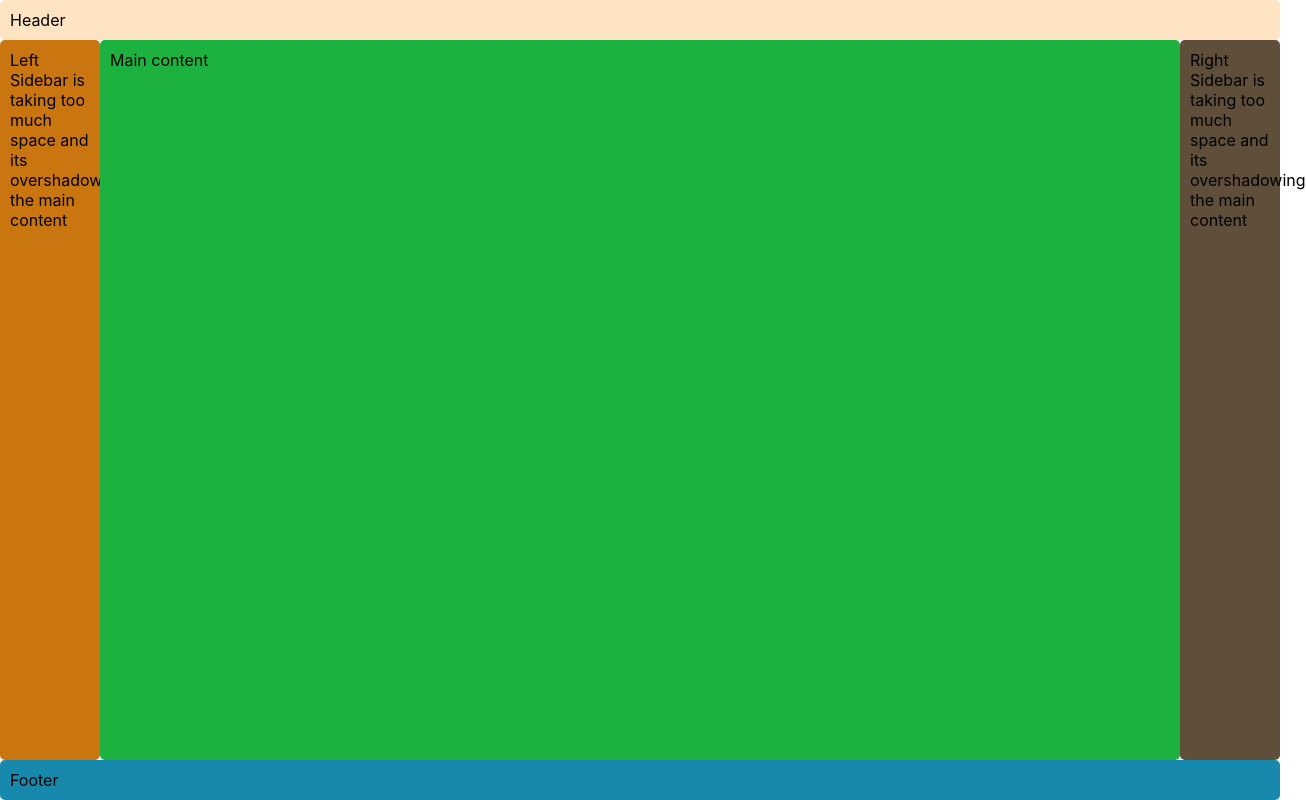
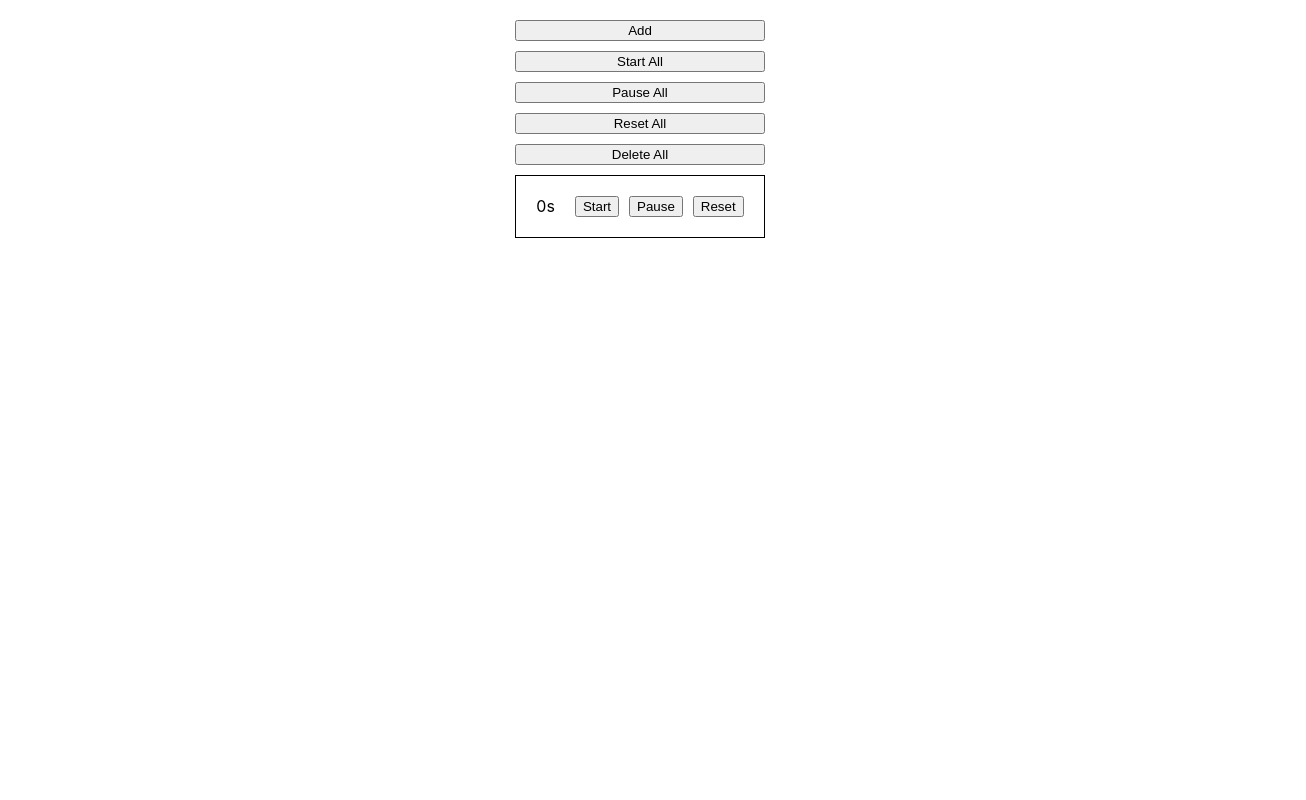
Before and after one commit to Rilee991/machine-coding-exampels, a React (Create React App) app in the folder react-examples/: page / in a window 1280 px wide. Shown: the whole page, 1306 px wide, since content can reach past the window. Built offline with nearby package versions, Linux system fonts and the light colour scheme.

Commit message:
stop watch implm w add delete start stop pause btn

```diff
--- a/react-examples/src/App.js
+++ b/react-examples/src/App.js
@@ -1,5 +1,6 @@
 import React from 'react';
-import HolyGrail from './holygrail/HolyGrail';
+import StopWatch from './stopwatch/StopWatch';
+// import HolyGrail from './holygrail/HolyGrail';
 // import CustomUseEffect from './custom-useeffect/CustomUseEffect';
 // import InfiniteScroll from './infinitescroller/InfiniteScroll';
 // import JobBoard from './jobboard/JobBoard';
@@ -27,7 +28,8 @@ const App = () => {
 		// <JobBoard />
 		// <CustomUseEffect />
 		// <InfiniteScroll />
-		<HolyGrail />
+		// <HolyGrail />
+		<StopWatch />
     );
 }
 
--- /dev/null
+++ b/react-examples/src/stopwatch/StopWatch.js
@@ -0,0 +1,56 @@
+import React, { useEffect, useState } from 'react';
+
+import './styles.css';
+import { DEFAULT_STOPWATCH_CONFIG } from './constants';
+import Watch from './Watch';
+
+const StopWatch = () => {
+    const [stopWatches, setStopWatches] = useState([{ id: 1, ...DEFAULT_STOPWATCH_CONFIG }]);
+
+    useEffect(() => {
+        const timer = setInterval(() => {
+            setStopWatches(watches => watches.map(watch => ({ ...watch, time: watch.isRunning ? watch.time+1 : watch.time })));
+        },1000);
+
+        return () => {
+            clearInterval(timer);
+        }
+    });
+
+    const onClickAdd = () => {
+        const numOfStopwatch = stopWatches.length;
+
+        setStopWatches(prev => ([ ...prev, { id: numOfStopwatch+1, ...DEFAULT_STOPWATCH_CONFIG }]));
+    }
+
+    const onClickStartAll = () => {
+        setStopWatches(prev => prev.map(sw => sw.isRunning ? sw : { ...sw, isRunning: true }));
+    }
+
+    const onClickPauseAll = () => {
+        setStopWatches(prev => prev.map(sw => !sw.isRunning ? sw : { ...sw, isRunning: false }));
+    }
+
+    const onClickResetAll = () => {
+        setStopWatches(prev => prev.map(sw => ({ ...sw, isRunning: false, time: 0 })));
+    }
+
+    const onClickDeleteAll = () => {
+        setStopWatches([{ id: 1, ...DEFAULT_STOPWATCH_CONFIG }]);
+    }
+
+    return (
+        <div className="container">
+            <button onClick={() => onClickAdd()}>Add</button>
+            <button onClick={() => onClickStartAll()}>Start All</button>
+            <button onClick={() => onClickPauseAll()}>Pause All</button>
+            <button onClick={() => onClickResetAll()}>Reset All</button>
+            <button onClick={() => onClickDeleteAll()}>Delete All</button>
+            {stopWatches.map(sw => (
+                <Watch key={sw.id} stopwatch={sw} len={stopWatches.length} setStopWatches={setStopWatches} />
+            ))}
+        </div>
+    );
+}
+
+export default StopWatch;
--- /dev/null
+++ b/react-examples/src/stopwatch/Watch.js
@@ -0,0 +1,50 @@
+import React from 'react';
+
+const Watch = ({ stopwatch, setStopWatches, len }) => {
+
+    const onClickStart = () => {
+        setStopWatches(watches => watches.map(watch => watch.id === stopwatch.id && !watch.isRunning ? { ...watch, isRunning: true } : watch ));
+    }
+
+    const onClickPause = () => {
+        setStopWatches(watches => watches.map(watch => watch.id === stopwatch.id && watch.isRunning ? { ...watch, isRunning: false } : watch ));
+    }
+
+    const onClickReset = () => {
+        setStopWatches(watches => watches.map(watch => watch.id === stopwatch.id ? { ...watch, isRunning: false, time: 0 } : watch ));
+    }
+
+    const onClickRemove = () => {
+        // Method - 1
+        // setStopWatches(watches => {
+        //     const stopwatches = [];
+        //     for(const watch of watches) {
+        //         if(watch.id !== stopwatch.id) {
+        //             stopwatches.push(watch);
+        //         }
+        //     }
+
+        //     return stopwatches;
+        // });
+
+        // Method - 2
+        setStopWatches(watches => watches.reduce((store,curr) => {
+            if(curr.id !== stopwatch.id) store.push(curr);
+            return store;
+        }, []));
+    }
+
+    return (
+        <div className="watch_container">
+            <div>{stopwatch.time}s</div>
+            <div className="watch_btns">
+                <button onClick={() => onClickStart()}>Start</button>
+                <button onClick={() => onClickPause()}>Pause</button>
+                <button onClick={() => onClickReset()}>Reset</button>
+                {len > 1 ? <button onClick={() => onClickRemove()}>Remove</button> : null}
+            </div>
+        </div>
+    );
+}
+
+export default Watch;
--- /dev/null
+++ b/react-examples/src/stopwatch/constants.js
@@ -0,0 +1,4 @@
+export const DEFAULT_STOPWATCH_CONFIG = {
+    isRunning: false,
+    time: 0
+};
--- /dev/null
+++ b/react-examples/src/stopwatch/styles.css
@@ -0,0 +1,18 @@
+.container {
+    display: grid;
+    place-content: center;
+    gap: 10px;
+    margin-top: 20px;
+}
+
+.watch_container {
+    border: 1px solid black;
+    padding: 20px;
+    display: flex;
+    gap: 20px;
+}
+
+.watch_btns {
+    display: flex;
+    gap: 10px;
+}
```
